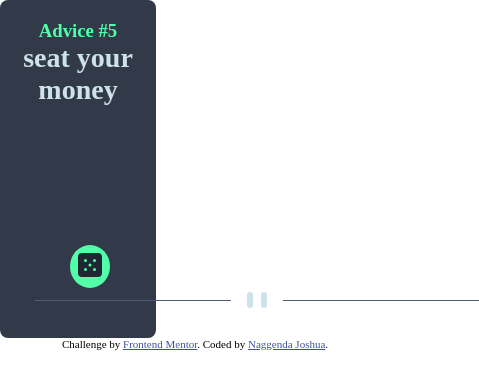
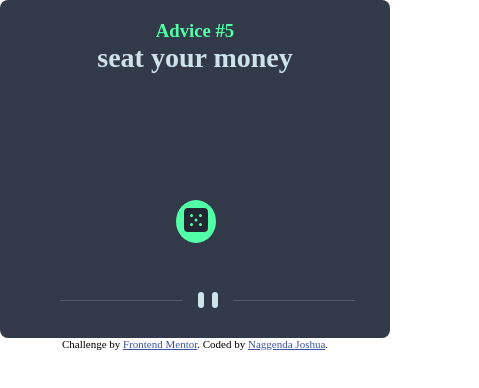
Before and after one commit to Naggenda/AdviseGenerator-js-app, a plain HTML site: page index.html in a window 390 px wide. Shown: the whole page, 479 px wide, since content can reach past the window. Drawn offline with Linux system fonts and the light colour scheme.

Commit message:
media screens

```diff
--- a/css/style.css
+++ b/css/style.css
@@ -9,7 +9,9 @@ body{
 }
 
 .adviceDisplay{
-    width: 40vw;
+    /* width: 40vw; */
+    width: 50%;
+    margin: 80px 320px;
     height: 40vh;
     background: hsl(217, 19%, 24%);
     position: relative;
@@ -35,16 +37,67 @@ button{
     border-radius: 50%;
     padding: 8px;
     position: absolute;
-    top: 245px;
-    left: 18%;
+    top: 315px;
+    left: 49%;
 }
 
 .divider{
     position: absolute;
     bottom: 30px;
-    left: 35px;
+    left: 105px;
 }
 
 button:hover{
 
 }
+
+.divider2{
+    display: none;
+    position: absolute;
+    bottom: 30px;
+    left: 60px;
+}
+
+@media screen and (max-width: 768px){
+    .adviceDisplay{
+        width: 80%;
+        margin: 80px;
+    }
+    button{
+        top: 280px;
+        left: 49%;
+    }
+    .divider{
+        left: 90px;
+    }
+}
+
+@media screen and (max-width: 425px){
+    .adviceDisplay{
+        width: 100vw;
+        margin: 0;
+    }
+    .divider{
+        display: none;
+    }
+    .divider2{
+        display: block;
+    }
+    button{
+        top: 200px;
+        left: 45%;
+    }
+}
+
+
+@media screen and (max-width: 375px){
+    .divider2{
+        left: 40px;
+    }
+}
+
+@media screen and (max-width: 320px){
+    .divider2{
+        left: 15px;
+    }
+}
--- a/index.html
+++ b/index.html
@@ -23,6 +23,7 @@
 
     </p>
     <img src="./images/pattern-divider-desktop.svg" alt="" class="divider">
+    <img src="./images/pattern-divider-mobile.svg" alt="" class="divider2">
   </div>
   <button onclick="genAdvice()">
     <img src="./images/icon-dice.svg" alt="">
--- a/js/script.js
+++ b/js/script.js
@@ -1,7 +1,7 @@
 let advice = document.getElementById('adviceDisplay');
 let adviceNum = document.getElementById('adviceNum');
 let quote = [
-    "its easyto sit up and take notice, whats difficult is getting up nd taking notice",
+    "'its easyto sit up and take notice, whats difficult is getting up nd taking notice'",
     "qeat your money",
     "weat your money",
     "reat your money",
```
